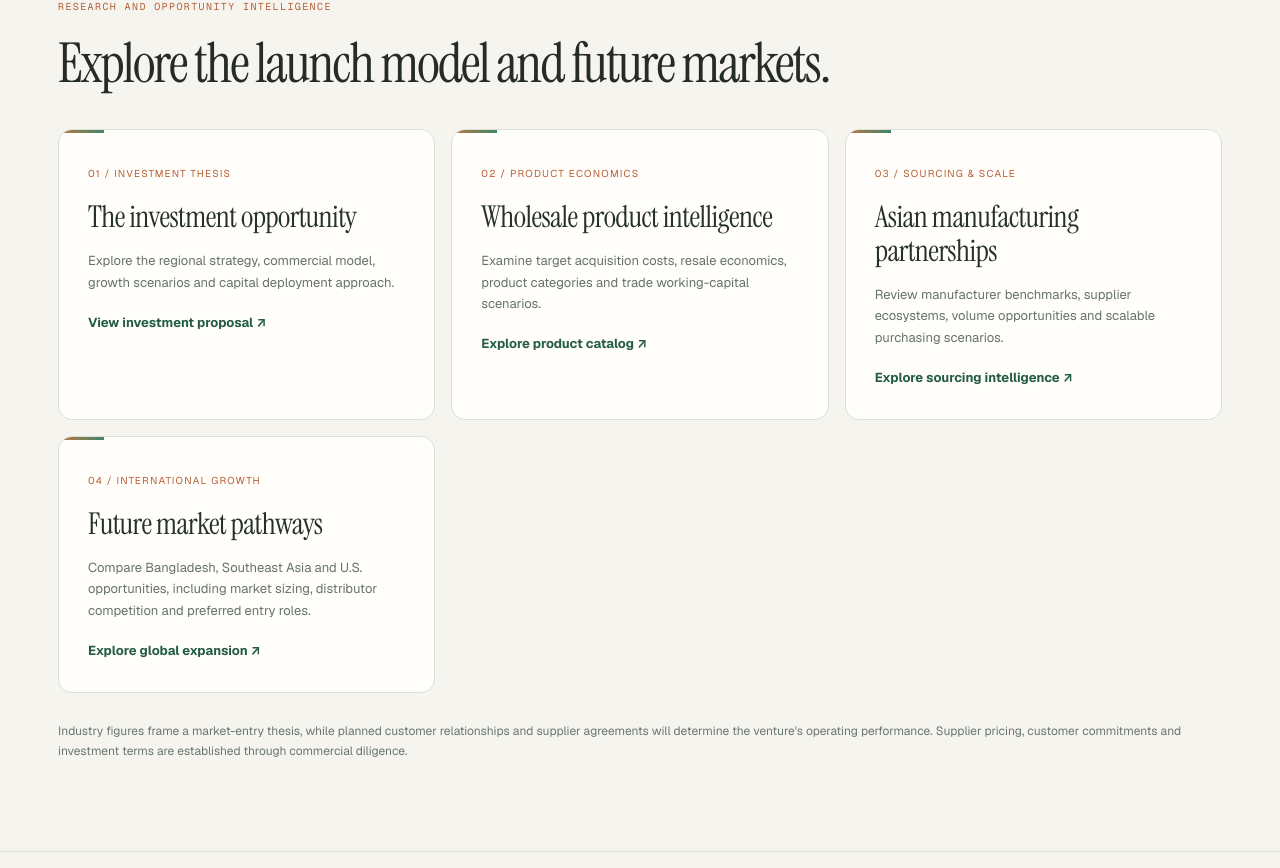
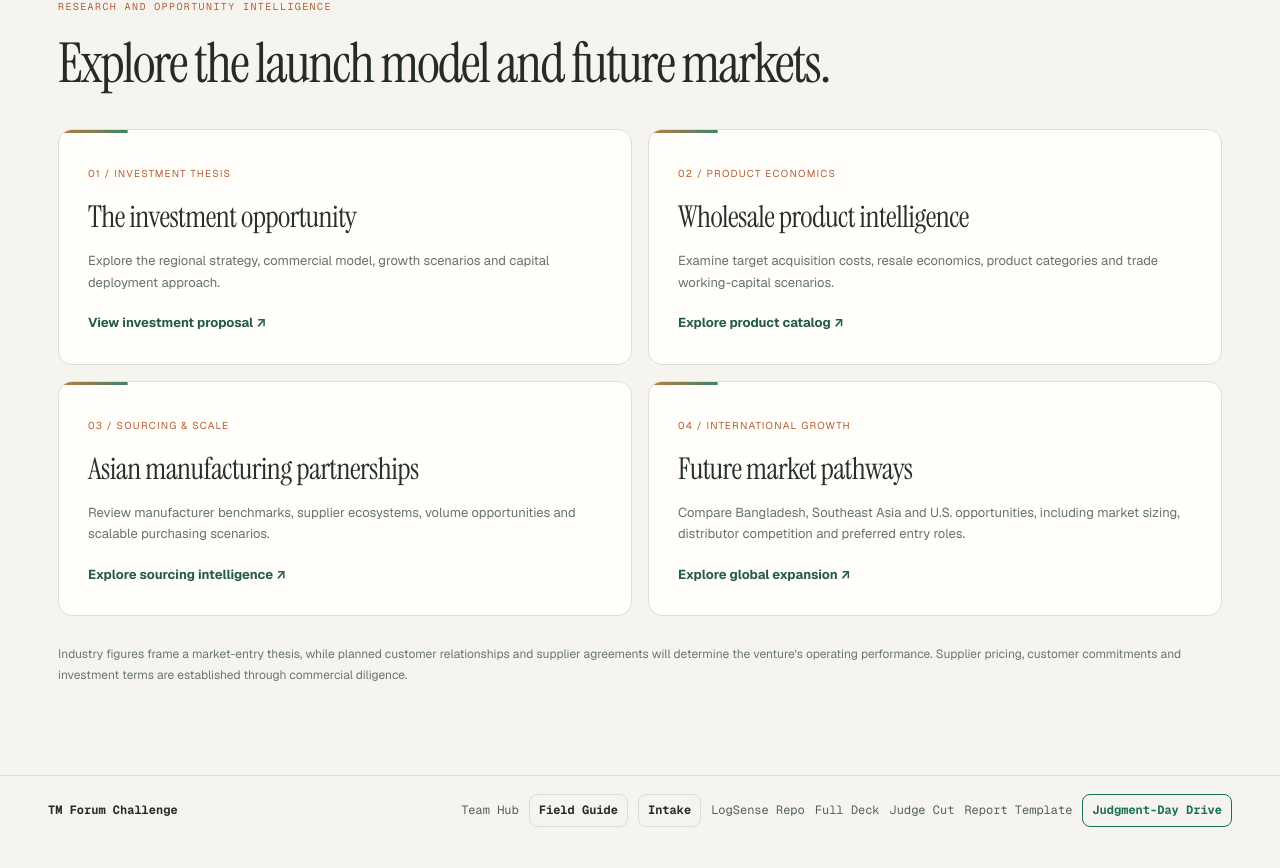
Before and after one commit to subodhkc/subodhkc, a Next.js app: page /investments in a window 1280 px wide. Shown: the part 2259-3127 px from the top of the page. Built offline with nearby package versions, Linux system fonts and the light colour scheme; no server answers.

Commit message:
Balance four investment navigation cards in responsive editorial grid

```diff
--- a/app/investments/investment-light.css
+++ b/app/investments/investment-light.css
@@ -744,3 +744,7 @@ font:400 clamp(30px,4vw,47px)/1.12 var(--font-serif),Georgia,serif;color:#264a39
 @media(max-width:600px){.investment-light .iv-launch-tags{gap:6px}.investment-light .iv-launch-tags span{font-size:9px}.investment-light .iv-launch-steps,.investment-light .iv-launch-finance,.investment-light .iv-inventory-screen,.investment-light .iv-us-expansion{padding:19px}.investment-light .iv-launch-step-top{display:block}.investment-light .iv-launch-step-top h4{margin-top:8px}.investment-light .iv-inventory-grid,.investment-light .iv-market-future-grid,.investment-light .iv-us-metrics{grid-template-columns:1fr}.investment-light .iv-market-future>p{min-height:0}.investment-light .iv-market-future h4{font-size:30px}.investment-light .iv-launch-finance h4{font-size:29px}.investment-light .iv-launch-capital-rows strong{font-size:19px}.investment-light .iv-market-roles article{padding:20px}}
 @media(prefers-reduced-motion:reduce){.investment-light .iv-launch-cycle>div{animation:none!important}.investment-light .iv-launch-capital-bar>span,.investment-light .iv-inventory-grid article,.investment-light .iv-market-future{transition:none!important}.investment-light .iv-inventory-grid article:hover,.investment-light .iv-market-future:hover{transform:none!important}}
 @media print{.investment-light .iv-launch-cycle>div{animation:none!important}.investment-light .iv-launch-hero,.investment-light .iv-market-future,.investment-light .iv-us-expansion{box-shadow:none!important;break-inside:avoid}.investment-light .iv-launch-finance input{display:none!important}}
+
+/* Four-step investor navigation: balanced two-column editorial cards. */
+.investment-light .iv-hub .iv-path-grid{grid-template-columns:repeat(2,minmax(0,1fr))}
+@media(max-width:650px){.investment-light .iv-hub .iv-path-grid{grid-template-columns:1fr}}
```
